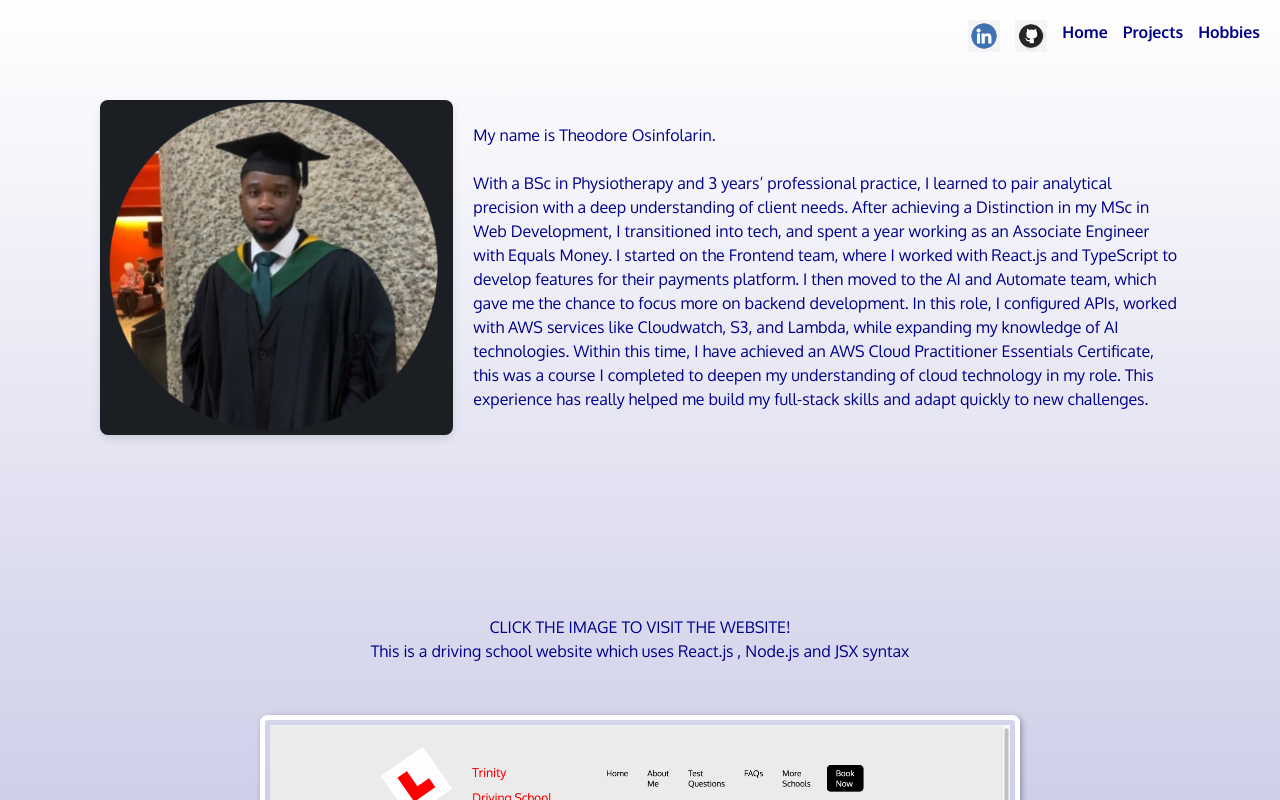
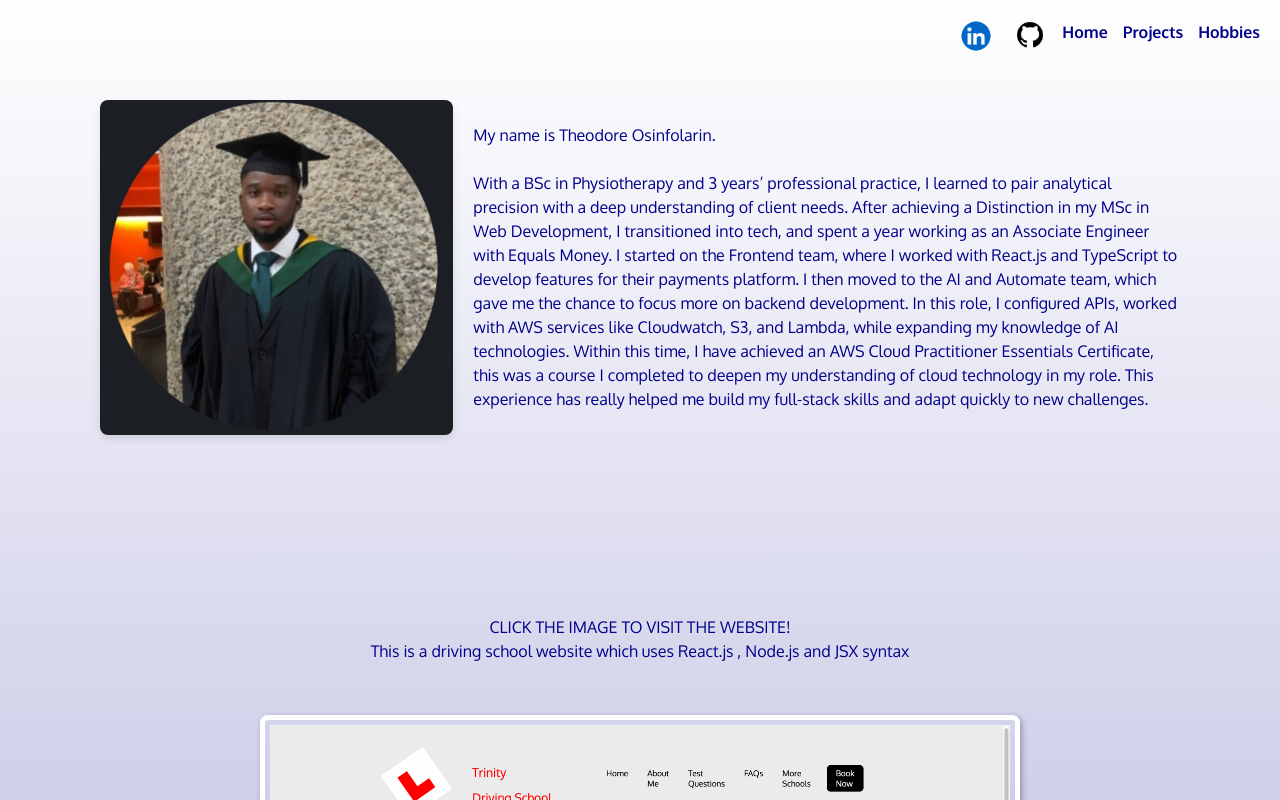
Before and after one commit to tosinfolarin/MyPortfolio, a React (Vite) app in the folder myPortfolio/: page / in a window 1280 px wide. Shown: the top 800 px of the page. Built offline with nearby package versions, Linux system fonts and the light colour scheme.

Commit message:
fix images for linked in and github

```diff
--- a/myPortfolio/src/components/Navbar.jsx
+++ b/myPortfolio/src/components/Navbar.jsx
@@ -13,7 +13,7 @@
                 target="_blank"
                 rel="noopener noreferrer"
                 >
-            <img className="linkedin w-8 h8" src={linkedin} alt="linkedin"/>
+            <img className="linkedin w-12 h12 -mt-2 " src={linkedin} alt="linkedin"/>
         </a>
             <a
                 href="https://github.com/tosinfolarin"
```
Also changed, not shown: myPortfolio/src/images/Github.png, myPortfolio/src/images/linkedin.png.
